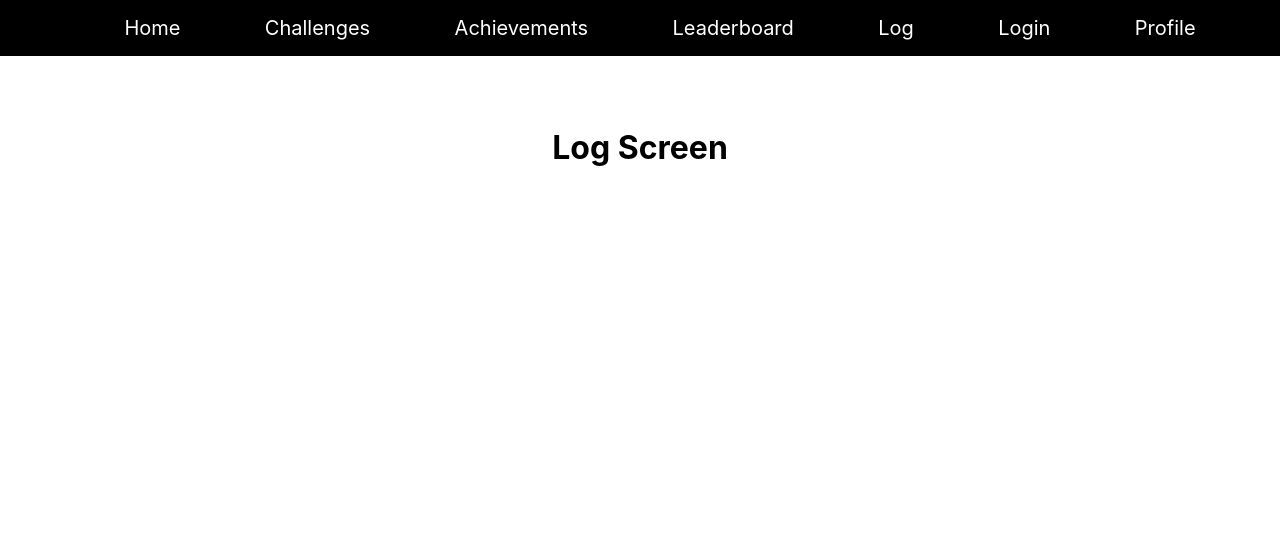
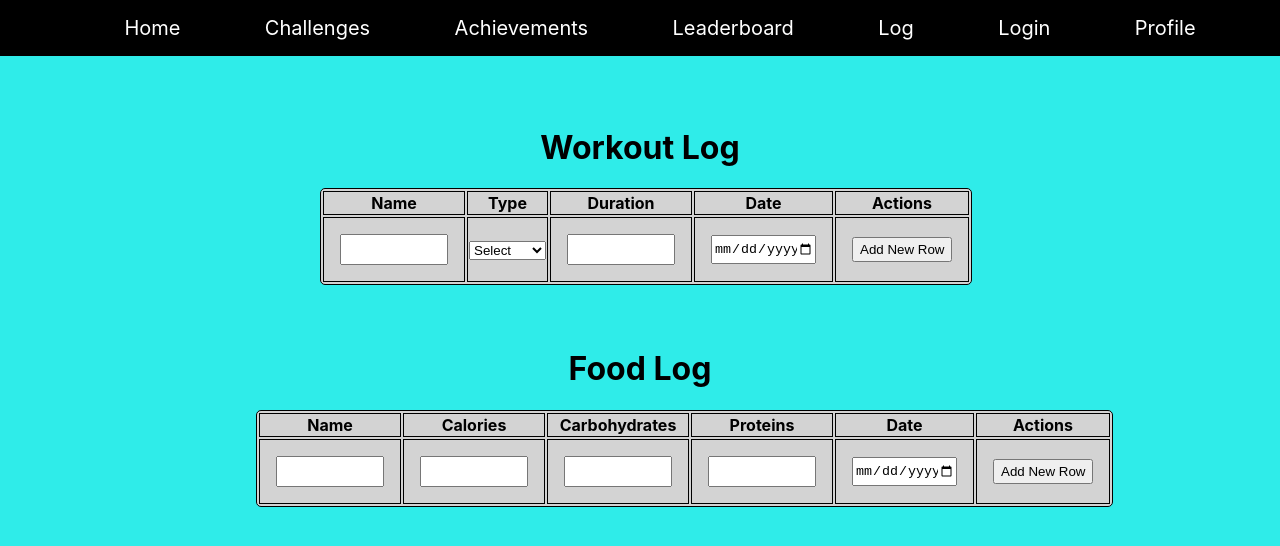
Before and after one commit to Muhammed-Abdulbasit/FitQuest, a React app in the folder fitquest/: page /LogScreen in a window 1280 px wide. Built offline with nearby package versions, Linux system fonts and the light colour scheme.

Commit message:
Updated LogScreen

```diff
--- a/fitquest/src/LogScreen.css
+++ b/fitquest/src/LogScreen.css
@@ -2,3 +2,42 @@
     text-align: center;
     margin-top: 10%;
 }
+body{
+    background-color: #2fece9;
+}
+.workout-log{
+    border-radius: 5px;
+    border: 1px solid black;
+    width: fit-content;
+    height: fit-content;
+  margin: auto;
+  margin-bottom: 50px;
+  background-color: lightgray;
+  color: black;
+}
+.food-log{
+    border-radius: 5px;
+    border: 1px solid black;
+    width: fit-content;
+    height: fit-content;
+    margin: auto;
+    background-color: lightgray;
+  color: black;
+position: relative;
+  left: -10%;
+}
+.log{
+
+    width: 50%;
+    height: fit-content;
+  margin: auto;
+
+}
+th, td{
+    text-align: center;
+    border: 1px solid black;
+    width: 102px;
+}
+input{
+    width: 100px;
+}
--- a/fitquest/src/LogScreen.js
+++ b/fitquest/src/LogScreen.js
@@ -6,8 +6,89 @@ export function LogScreen() {
     <div>
         <NavBar/>
       <div className="log-screen">
-        <h1>Log Screen</h1>
+        <h1>Workout Log</h1>
       </div>
+      <div className='log'>
+
+
+
+      <div className='workout-log'>
+          <table >
+          <thead>
+            <tr >
+              <th >Name</th>
+              <th >Type</th>
+              <th >Duration</th>
+              <th >Date</th>
+              <th>Actions</th>
+            </tr>
+          </thead>
+          <tbody>
+            <td><input type='text' name='workoutname'></input></td>
+            <td>
+            <select >
+            <option>Select</option>
+            <option>Strength</option>
+            <option>Cardio</option>
+            <option>Balance</option>
+            <option>Flexibility</option>
+            <option>Aerobic</option>
+        </select>
+            </td>
+            <td><input type='number' name='workoutTime'></input></td>
+            <td><input type='date' name='workoutDate'></input></td>
+            <td><input type='submit' name='workoutSubmit' value={'Add New Row'}></input></td>
+          </tbody>
+          <tbody>
+        {/* {workouts.map((workout, index) => (
+          <tr key={index}>
+            <td>{workout.name}</td>
+            <td>{workout.type}</td>
+            <td>{workout.duration}</td>
+          </tr>
+        ))} */}
+      </tbody>
+          </table>
+      </div>
+      <div className="log-screen">
+        <h1>Food Log</h1>
+      </div>
+      <div className='food-log'>
+      <table >
+          <thead>
+            <tr >
+              <th >Name</th>
+              <th >Calories</th>
+              <th >Carbohydrates</th>
+              <th >Proteins</th>
+              <th >Date</th>
+              <th>Actions</th>
+            </tr>
+          </thead>
+          <tbody>
+            <td><input type='text' name='foodname'></input></td>
+            <td><input type='number' name='foodCalorie'></input></td>
+            <td><input type='number' name='foodCarb'></input></td>
+            <td><input type='number' name='foodProtein'></input></td>
+            <td><input type='date' name='foodDate'></input></td>
+            <td><input type='submit' name='foodSubmit' value={'Add New Row'}></input></td>
+          </tbody>
+          <tbody>
+        {/* {workouts.map((workout, index) => (
+          <tr key={index}>
+            <td>{workout.name}</td>
+            <td>{workout.type}</td>
+            <td>{workout.duration}</td>
+          </tr>
+        ))} */}
+      </tbody>
+          </table>
+      </div>
+      </div>
+      <br></br>
+      <br></br>
+      <br></br>
     </div>
+
   );
 }
```
